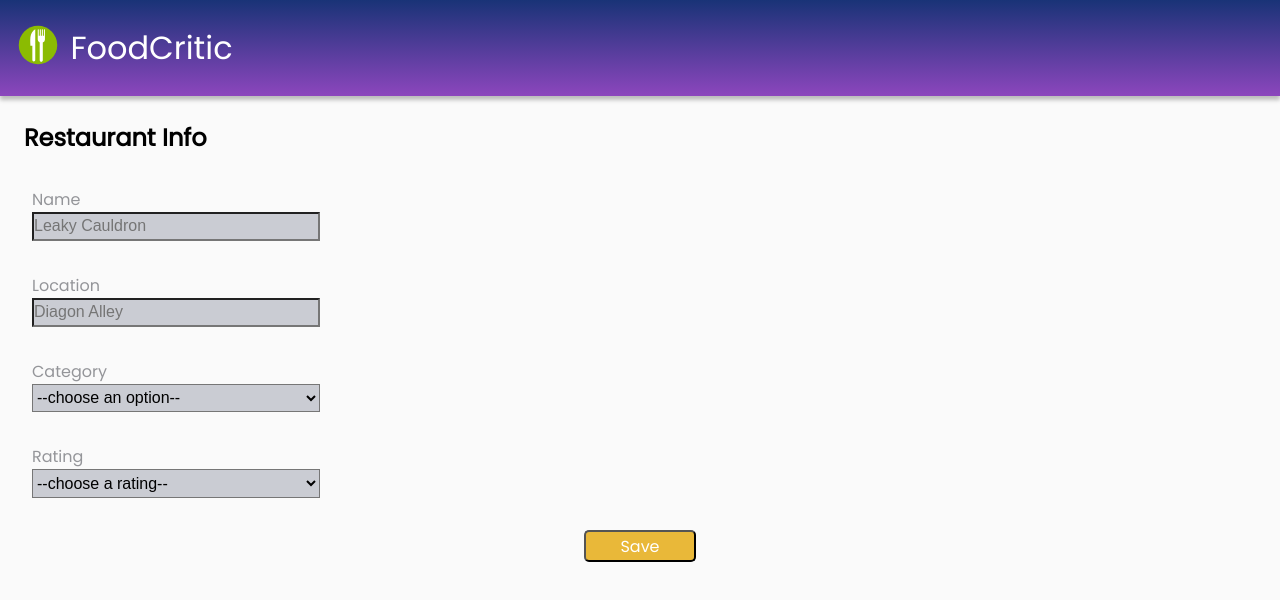
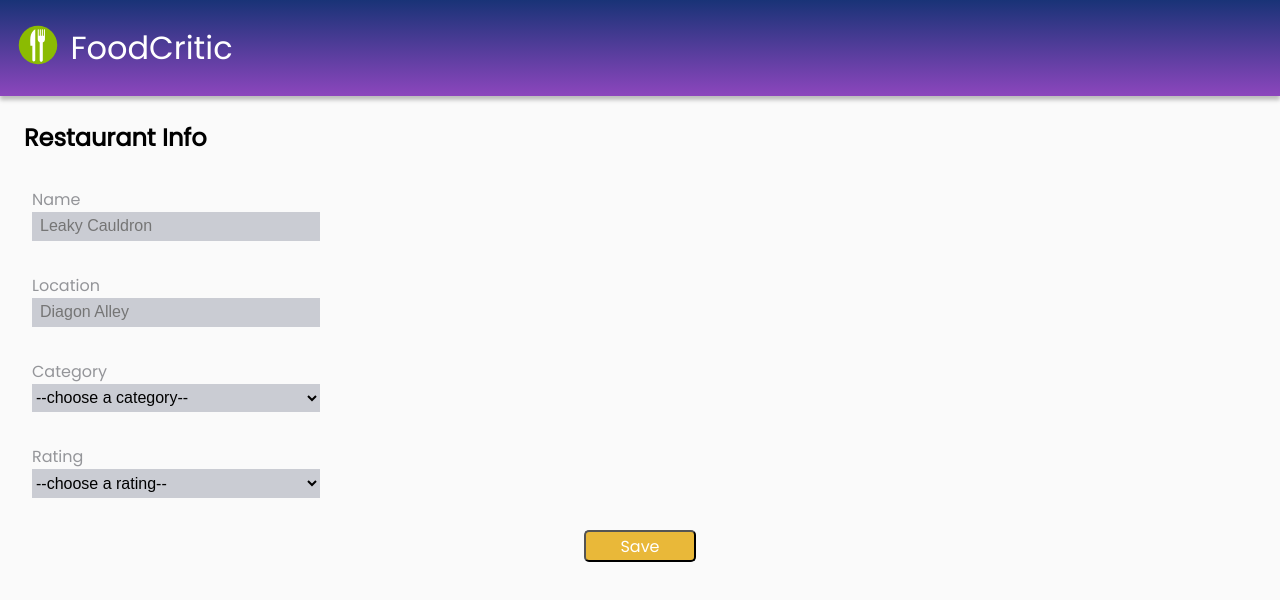
Before and after one commit to MarinaFroes/foodcritic-app, a React (Create React App) app: page /restaurant_editing in a window 1280 px wide. Shown: the top 600 px of the page. Built offline with nearby package versions, Linux system fonts and the light colour scheme.

Commit message:
styles: Color and padding adjustments

```diff
--- a/src/Components/Home.js
+++ b/src/Components/Home.js
@@ -18,7 +18,7 @@ const LinkContainer = styled.div`
   display: flex;
   justify-content: center;
   align-items: center;
-  background-color: #c4c4c4;
+  background-color: #caccd3;
   width: 200px;
   height: 40px;
   margin-bottom: 80px;
--- a/src/Components/Restaurant.js
+++ b/src/Components/Restaurant.js
@@ -5,7 +5,7 @@ import StarRating from './StarRating';
 const RestaurantInfo = styled.li`
   display: flex;
   flex-direction: column;
-  background-color: #f2f2f2;
+  background-color: #caccd3;
   margin: 0.5rem 0;
   padding: 1rem;
   height: 6rem;
--- a/src/Components/RestaurantEditing.js
+++ b/src/Components/RestaurantEditing.js
@@ -14,6 +14,8 @@ const InputText = styled.input`
   height: 1.8rem;
   background-color: #caccd3;
   margin-bottom: 2rem;
+  border: none;
+  padding-left: 0.5rem;
 `;
 
 const Label = styled.label`
@@ -29,6 +31,7 @@ const Select = styled.select`
   max-width: 20rem;
   background-color: #caccd3;
   margin-bottom: 2rem;
+  border: none;
   border-radius: 0;
 `;
 
@@ -69,7 +72,7 @@ export default function RestaurantEditing() {
 
         <Label htmlFor="category">Category</Label>
         <Select id="category" name="category" required>
-          <option value="">--choose an option--</option>
+          <option value="">--choose a category--</option>
           <option value="restaurant">Restaurant</option>
           <option value="bar">Bar</option>
           <option value="cafe">Cafe</option>
--- a/src/Components/StarRating.js
+++ b/src/Components/StarRating.js
@@ -9,7 +9,7 @@ export default function StarRating({rating}) {
         rating={rating}
         starDimension="20px"
         starRatedColor="#000"
-        starEmptyColor="silver"
+        starEmptyColor="#fff"
         starSpacing="10px"
       />
     </div>
```
